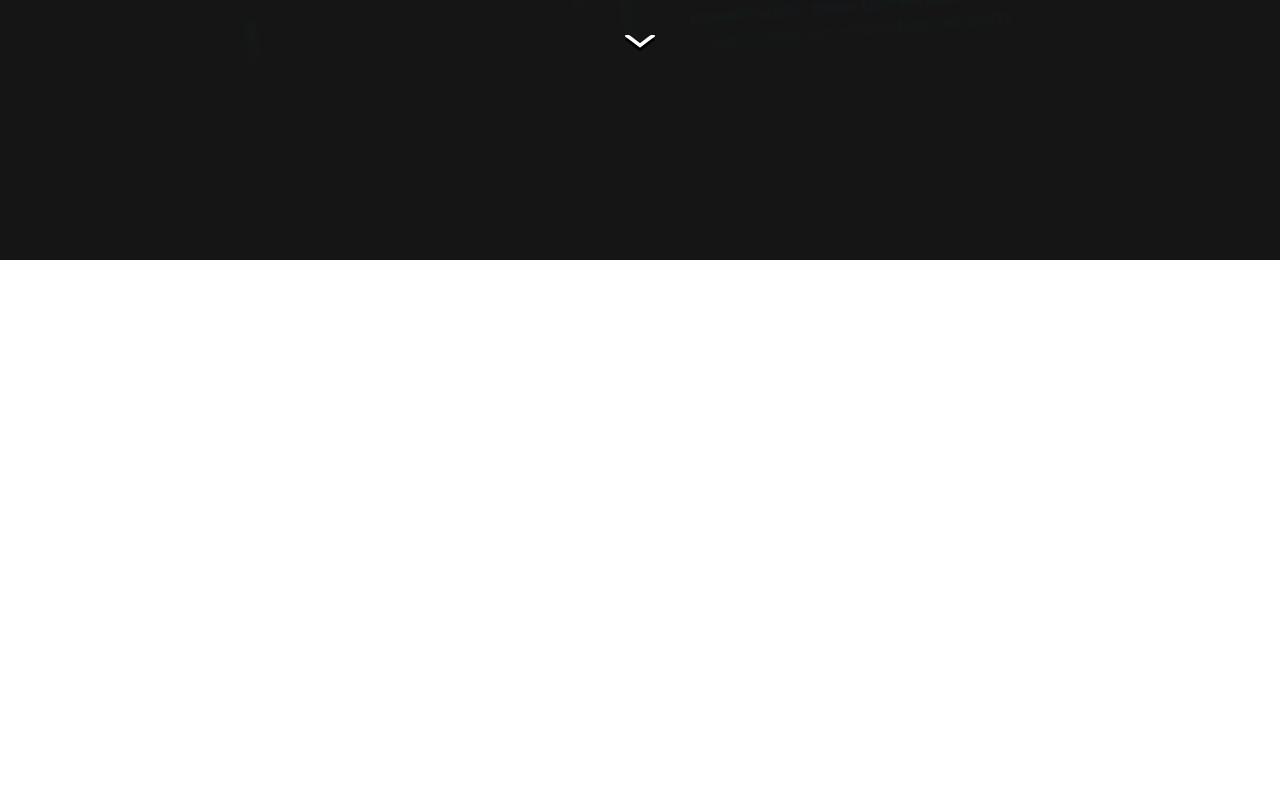
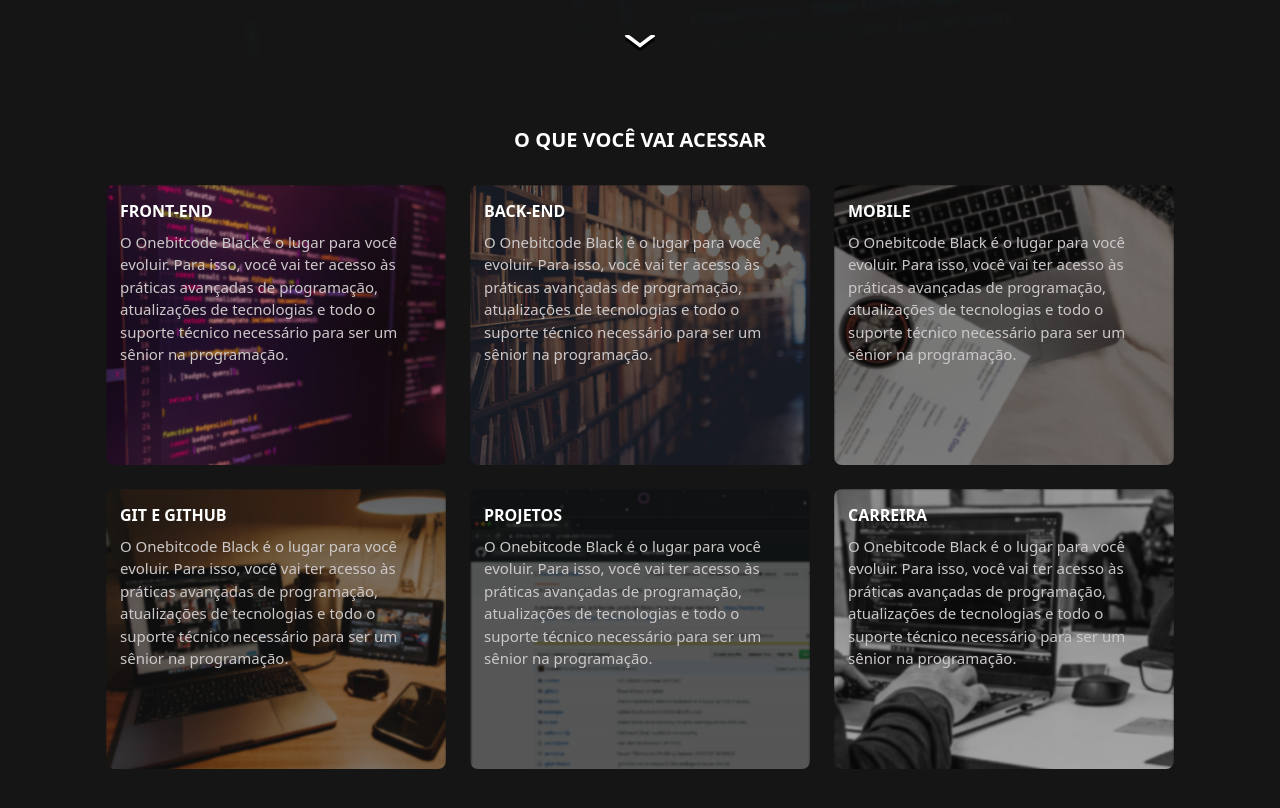
Before and after one commit to juniorjrjl/onebitflix-front, a Next.js app: page / in a window 1280 px wide. Shown: the part 540-1348 px from the top of the page. Before the commit the page ends 800 px from the top, so only its background shows below. Built offline with nearby package versions, Linux system fonts and the light colour scheme.

Commit message:
criação dos cards

```diff
--- a/pages/index.tsx
+++ b/pages/index.tsx
@@ -1,4 +1,5 @@
 import Head from "next/head";
+import CardsSection from "../src/components/homeNoAuth/cardsSection";
 import HeaderNoAuth from "../src/components/homeNoAuth/headerNoAuth";
 import PresentationSection from "../src/components/homeNoAuth/presentationSection";
 import styles from '../styles/HomeNoAuth.module.scss'
@@ -17,6 +18,7 @@
           <HeaderNoAuth />
           <PresentationSection />
         </div>
+        <CardsSection />
       </main>
     </>
   )
--- /dev/null
+++ b/src/components/homeNoAuth/cardsSection/index.tsx
@@ -0,0 +1,62 @@
+import { Container } from 'reactstrap'
+import styles from './styles.module.scss'
+
+const cardSection = () =>{
+    return(
+        <>
+            <p className={styles.sectionTitle}>O QUE VOCÊ VAI ACESSAR</p>
+            <Container className='d-flex flex-wrap justify-content-center gap-4 pb-5'>
+                <div className={styles.card1}>
+                    <p className={styles.cardTitle}>FRONT-END</p>
+                    <p className={styles.cardDescription}>
+                        O Onebitcode Black é o lugar para você evoluir. Para isso, você vai
+                        ter acesso às práticas avançadas de programação, atualizações de
+                        tecnologias e todo o suporte técnico necessário para ser um sênior na programação.
+                    </p>
+                </div>
+                <div className={styles.card2}>
+                    <p className={styles.cardTitle}>BACK-END</p>
+                    <p className={styles.cardDescription}>
+                        O Onebitcode Black é o lugar para você evoluir. Para isso, você vai
+                        ter acesso às práticas avançadas de programação, atualizações de
+                        tecnologias e todo o suporte técnico necessário para ser um sênior na programação.
+                    </p>
+                </div>
+                <div className={styles.card3}>
+                    <p className={styles.cardTitle}>MOBILE</p>
+                    <p className={styles.cardDescription}>
+                        O Onebitcode Black é o lugar para você evoluir. Para isso, você vai
+                        ter acesso às práticas avançadas de programação, atualizações de
+                        tecnologias e todo o suporte técnico necessário para ser um sênior na programação.
+                    </p>
+                </div>
+                <div className={styles.card4}>
+                    <p className={styles.cardTitle}>GIT E GITHUB</p>
+                    <p className={styles.cardDescription}>
+                        O Onebitcode Black é o lugar para você evoluir. Para isso, você vai
+                        ter acesso às práticas avançadas de programação, atualizações de
+                        tecnologias e todo o suporte técnico necessário para ser um sênior na programação.
+                    </p>
+                </div>
+                <div className={styles.card5}>
+                    <p className={styles.cardTitle}>PROJETOS</p>
+                    <p className={styles.cardDescription}>
+                        O Onebitcode Black é o lugar para você evoluir. Para isso, você vai
+                        ter acesso às práticas avançadas de programação, atualizações de
+                        tecnologias e todo o suporte técnico necessário para ser um sênior na programação.
+                    </p>
+                </div>
+                <div className={styles.card6}>
+                    <p className={styles.cardTitle}>CARREIRA</p>
+                    <p className={styles.cardDescription}>
+                        O Onebitcode Black é o lugar para você evoluir. Para isso, você vai
+                        ter acesso às práticas avançadas de programação, atualizações de
+                        tecnologias e todo o suporte técnico necessário para ser um sênior na programação.
+                    </p>
+                </div>
+            </Container>
+        </>
+    )
+}
+
+export default cardSection
--- /dev/null
+++ b/src/components/homeNoAuth/cardsSection/styles.module.scss
@@ -0,0 +1,62 @@
+@import "../../../../styles/colors.module.scss";
+
+.sectionTitle{
+    font-size: 20px;
+    font-weight: bold;
+    text-align: center;
+    margin: 50px 0px 30px 0px;
+}
+
+.card{
+    width: 340px;
+    height: 280px;
+    border-radius: 8px;
+    padding: 14px;
+    background-size: cover;
+    display: flex;
+    flex-direction: column;
+    transition: 0.3s;
+    .cardTitle{
+        transition: 0.3s;
+        font-weight: bold;
+        margin-bottom: 8px;
+    }
+
+    .cardDescription{
+        font-size: 15px;
+        color: $lightGray;
+    }
+    &:hover{
+        transform: scale(1.03);
+        .cardTitle{
+            font-size: 18px;
+            margin-left: 8px;
+        }
+    }
+}
+
+.card1{
+    @extend .card;
+    background-image: url("../../../../public/homeNoAuth/imgFrontend.png") ;
+}
+
+.card2 {
+    @extend .card;
+    background-image: url("../../../../public/homeNoAuth/imgBackend.png");
+}
+.card3 {
+    @extend .card;
+    background-image: url("../../../../public/homeNoAuth/imgMobile.png");
+}
+.card4 {
+    @extend .card;
+    background-image: url("../../../../public/homeNoAuth/imgGit.png");
+}
+.card5 {
+    @extend .card;
+    background-image: url("../../../../public/homeNoAuth/imgProjects.png");
+}
+.card6 {
+    @extend .card;
+    background-image: url("../../../../public/homeNoAuth/imgCareer.png");
+}
```
